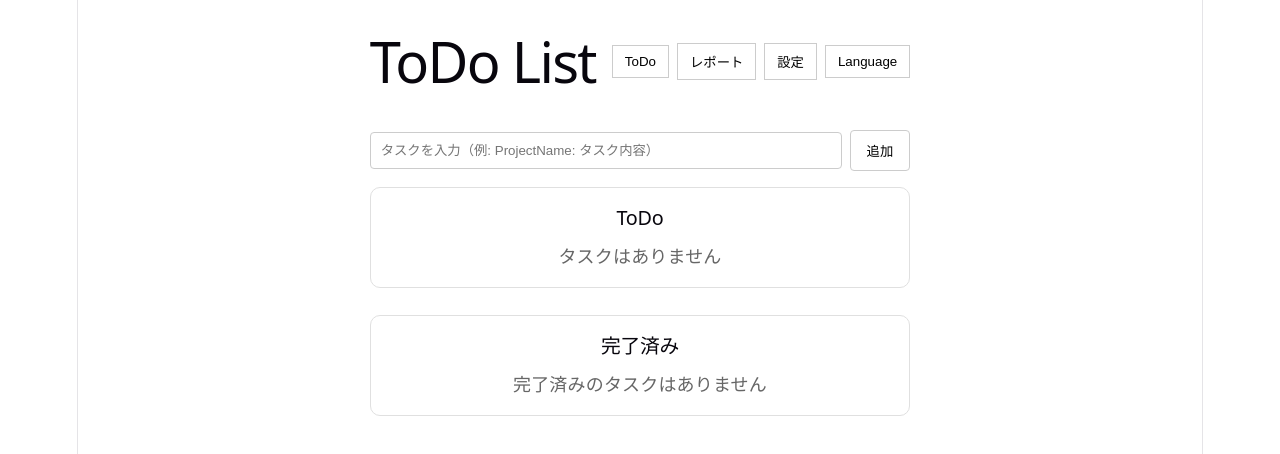
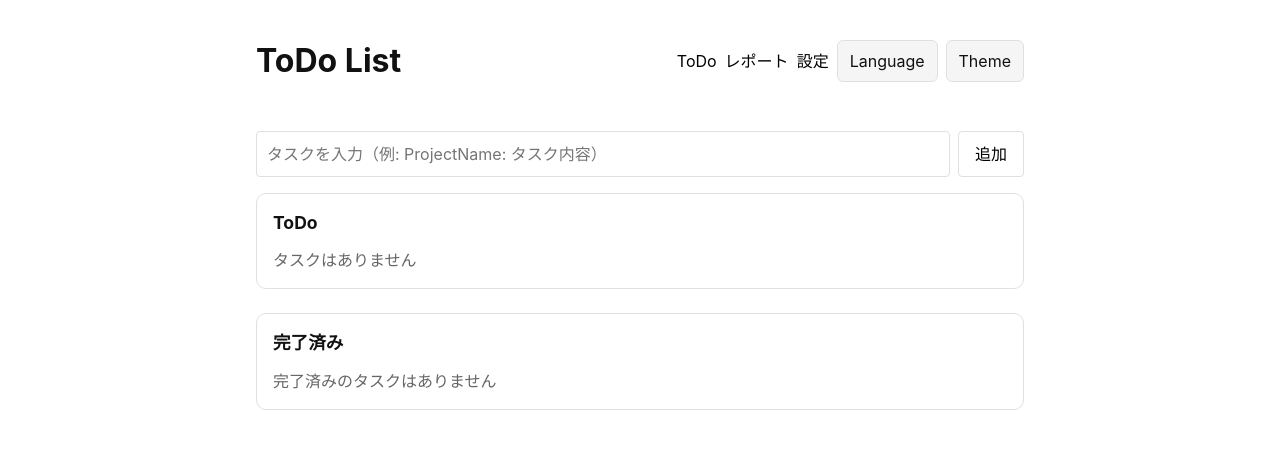
Before and after one commit to altflow/todo-list, a React (Vite) app: page / in a window 1280 px wide. Shown: the top 454 px of the page. Built offline with nearby package versions, Linux system fonts and the light colour scheme.

Commit message:
implemented dark and light theme

```diff
--- a/src/components/ProjectFilter/ProjectFilter.module.css
+++ b/src/components/ProjectFilter/ProjectFilter.module.css
@@ -8,7 +8,7 @@
 
 .label {
   font-weight: 600;
-  color: #333333;
+  color: var(--color-text-primary);
 }
 
 .filterList {
@@ -18,10 +18,10 @@
 }
 
 .filterButton {
-  border: 1px solid #d1d5db;
+  border: 1px solid var(--color-border);
   border-radius: 9999px;
-  background: #f9fafb;
-  color: #111827;
+  background: var(--color-bg-secondary);
+  color: var(--color-text-primary);
   padding: 0.45rem 0.9rem;
   cursor: pointer;
   transition: background-color 0.2s ease, border-color 0.2s ease;
--- a/src/components/TodoApp/TodoApp.module.css
+++ b/src/components/TodoApp/TodoApp.module.css
@@ -18,40 +18,52 @@
   align-items: center;
 }
 
-.languageMenu {
+.languageMenu,
+.themeMenu {
   position: relative;
 }
 
-.languageTrigger {
+.languageTrigger,
+.themeTrigger {
   display: inline-flex;
   align-items: center;
   justify-content: center;
+  padding: 8px 12px;
+  border: 1px solid var(--color-border);
+  background: var(--color-bg-secondary);
+  color: var(--color-text-primary);
+  cursor: pointer;
+  border-radius: 6px;
 }
 
-.languageDropdown {
+.languageDropdown,
+.themeDropdown {
   position: absolute;
   right: 0;
   top: calc(100% + 8px);
-  background: #fff;
-  border: 1px solid #ccc;
+  background: var(--color-bg-secondary);
+  border: 1px solid var(--color-border);
   box-shadow: 0 4px 12px rgba(0, 0, 0, 0.08);
   border-radius: 4px;
   z-index: 10;
   min-width: 160px;
 }
 
-.languageOption {
+.languageOption,
+.themeOption {
   display: block;
   width: 100%;
   padding: 10px 12px;
   border: none;
   background: transparent;
+  color: var(--color-text-primary);
   text-align: left;
   cursor: pointer;
 }
 
-.languageOption:hover {
-  background: #f5f5f5;
+.languageOption:hover,
+.themeOption:hover {
+  background: var(--color-bg-tertiary);
 }
 
 .main {
@@ -61,12 +73,9 @@
 }
 
 button {
-  padding: 8px 12px;
-  border: 1px solid #ccc;
-  background: #fff;
   cursor: pointer;
 }
 
 button:hover {
-  background: #f5f5f5;
+  opacity: 0.92;
 }
--- a/src/components/TodoApp/TodoApp.tsx
+++ b/src/components/TodoApp/TodoApp.tsx
@@ -2,6 +2,7 @@ import { useEffect, useRef, useState } from 'react'
 import type { ProjectFilter } from '../../types/todo'
 import { useTranslation } from 'react-i18next'
 import { useTodos } from '../../hooks/useTodos'
+import { useTheme, type Theme } from '../../hooks/useTheme'
 import styles from './TodoApp.module.css'
 import { TodoInput } from '../TodoInput/TodoInput.tsx'
 import { TodoList } from '../TodoList/TodoList'
@@ -21,8 +22,11 @@ export const TodoApp = () => {
   const [activeTab, setActiveTab] = useState<Tab>('todo')
   const [selectedFilter, setSelectedFilter] = useState<ProjectFilter>('all')
   const [isLangMenuOpen, setIsLangMenuOpen] = useState(false)
+  const [isThemeMenuOpen, setIsThemeMenuOpen] = useState(false)
   const langMenuRef = useRef<HTMLDivElement | null>(null)
+  const themeMenuRef = useRef<HTMLDivElement | null>(null)
   const { t, i18n } = useTranslation()
+  const { theme, setTheme } = useTheme()
   const {
     todos,
     deletedStack,
@@ -37,7 +41,7 @@ export const TodoApp = () => {
   } = useTodos()
 
   useEffect(() => {
-    if (!isLangMenuOpen) {
+    if (!isLangMenuOpen && !isThemeMenuOpen) {
       return undefined
     }
 
@@ -45,17 +49,26 @@ export const TodoApp = () => {
       if (langMenuRef.current && !langMenuRef.current.contains(event.target as Node)) {
         setIsLangMenuOpen(false)
       }
+
+      if (themeMenuRef.current && !themeMenuRef.current.contains(event.target as Node)) {
+        setIsThemeMenuOpen(false)
+      }
     }
 
     document.addEventListener('mousedown', handleClickOutside)
     return () => {
       document.removeEventListener('mousedown', handleClickOutside)
     }
-  }, [isLangMenuOpen])
+  }, [isLangMenuOpen, isThemeMenuOpen])
 
   const handleLanguageSelect = (code: string) => {
     i18n.changeLanguage(code)
     setIsLangMenuOpen(false)
+  }
+
+  const handleThemeSelect = (selectedTheme: Theme) => {
+    setTheme(selectedTheme)
+    setIsThemeMenuOpen(false)
   }
 
   return (
@@ -96,6 +109,30 @@ export const TodoApp = () => {
               </div>
             )}
           </div>
+          <div className={styles.themeMenu} ref={themeMenuRef}>
+            <button
+              type="button"
+              className={styles.themeTrigger}
+              onClick={() => setIsThemeMenuOpen((prev) => !prev)}
+            >
+              Theme
+            </button>
+            {isThemeMenuOpen && (
+              <div className={styles.themeDropdown}>
+                {(['light', 'dark', 'auto'] as Theme[]).map((option) => (
+                  <button
+                    key={option}
+                    type="button"
+                    className={styles.themeOption}
+                    onClick={() => handleThemeSelect(option)}
+                  >
+                    {theme === option ? '✓ ' : ''}
+                    {option === 'light' ? 'Light' : option === 'dark' ? 'Dark' : 'Auto'}
+                  </button>
+                ))}
+              </div>
+            )}
+          </div>
         </nav>
       </header>
       <main className={styles.main}>
--- a/src/components/TodoInput/TodoInput.module.css
+++ b/src/components/TodoInput/TodoInput.module.css
@@ -7,18 +7,18 @@
 .input {
   flex: 1;
   padding: 10px;
-  border: 1px solid #ccc;
+  border: 1px solid var(--color-border);
   border-radius: 4px;
 }
 
 .button {
   padding: 10px 16px;
-  border: 1px solid #ccc;
+  border: 1px solid var(--color-border);
   border-radius: 4px;
-  background: #fff;
+  background: var(--color-bg);
   cursor: pointer;
 }
 
 .button:hover {
-  background: #f5f5f5;
+  background: var(--color-bg-secondary);
 }
--- a/src/components/TodoList/TodoList.module.css
+++ b/src/components/TodoList/TodoList.module.css
@@ -4,8 +4,8 @@
 }
 
 .section {
-  background: #ffffff;
-  border: 1px solid #e0e0e0;
+  background: var(--color-bg);
+  border: 1px solid var(--color-border);
   border-radius: 10px;
   padding: 1rem;
 }
@@ -17,7 +17,7 @@
 
 .emptyText {
   margin: 0;
-  color: #666666;
+  color: var(--color-text-secondary);
 }
 
 .clearButton {
@@ -25,11 +25,11 @@
   padding: 0.6rem 0.9rem;
   border: none;
   border-radius: 6px;
-  background: #ef5350;
-  color: #ffffff;
+  background: var(--color-danger);
+  color: var(--color-text-primary);
   cursor: pointer;
 }
 
 .clearButton:hover {
-  background: #d32f2f;
+  background: var(--color-danger-hover);
 }
--- a/src/components/WeeklyReport/WeeklyReport.module.css
+++ b/src/components/WeeklyReport/WeeklyReport.module.css
@@ -12,8 +12,8 @@
 }
 
 .navButton {
-  background: #f4f4f4;
-  border: 1px solid #dcdcdc;
+  background: var(--color-bg-secondary);
+  border: 1px solid var(--color-border);
   border-radius: 4px;
   padding: 0.5rem 0.75rem;
   cursor: pointer;
@@ -31,9 +31,9 @@
 
 .group {
   padding: 1rem;
-  border: 1px solid #e5e5e5;
+  border: 1px solid var(--color-border);
   border-radius: 8px;
-  background: #ffffff;
+  background: var(--color-bg);
 }
 
 .projectName {
@@ -57,7 +57,7 @@
 }
 
 .completedAt {
-  color: #666;
+  color: var(--color-text-secondary);
   min-width: 3.5rem;
 }
 
@@ -67,5 +67,5 @@
 
 .emptyMessage {
   margin: 0;
-  color: #555;
+  color: var(--color-text-secondary);
 }
--- /dev/null
+++ b/src/hooks/useTheme.ts
@@ -0,0 +1,36 @@
+import { useEffect, useState } from 'react'
+
+export type Theme = 'light' | 'dark' | 'auto'
+
+const getStoredTheme = (): Theme => {
+  try {
+    const savedTheme = window.localStorage.getItem('theme')
+    if (savedTheme === 'light' || savedTheme === 'dark' || savedTheme === 'auto') {
+      return savedTheme
+    }
+  } catch {
+    // localStorage may be unavailable in some environments
+  }
+
+  return 'auto'
+}
+
+export const useTheme = () => {
+  const [theme, setTheme] = useState<Theme>(() => getStoredTheme())
+
+  useEffect(() => {
+    try {
+      window.localStorage.setItem('theme', theme)
+    } catch {
+      // ignore localStorage write failures
+    }
+
+    if (theme === 'auto') {
+      document.documentElement.removeAttribute('data-theme')
+    } else {
+      document.documentElement.setAttribute('data-theme', theme)
+    }
+  }, [theme])
+
+  return { theme, setTheme }
+}
--- a/src/index.css
+++ b/src/index.css
@@ -1,111 +1,87 @@
+*,
+*::before,
+*::after {
+  box-sizing: border-box;
+}
+
 :root {
-  --text: #6b6375;
-  --text-h: #08060d;
-  --bg: #fff;
-  --border: #e5e4e7;
-  --code-bg: #f4f3ec;
-  --accent: #aa3bff;
-  --accent-bg: rgba(170, 59, 255, 0.1);
-  --accent-border: rgba(170, 59, 255, 0.5);
-  --social-bg: rgba(244, 243, 236, 0.5);
-  --shadow:
-    rgba(0, 0, 0, 0.1) 0 10px 15px -3px, rgba(0, 0, 0, 0.05) 0 4px 6px -2px;
-
-  --sans: system-ui, 'Segoe UI', Roboto, sans-serif;
-  --heading: system-ui, 'Segoe UI', Roboto, sans-serif;
-  --mono: ui-monospace, Consolas, monospace;
-
-  font: 18px/145% var(--sans);
-  letter-spacing: 0.18px;
-  color-scheme: light dark;
-  color: var(--text);
-  background: var(--bg);
-  font-synthesis: none;
-  text-rendering: optimizeLegibility;
-  -webkit-font-smoothing: antialiased;
-  -moz-osx-font-smoothing: grayscale;
-
-  @media (max-width: 1024px) {
-    font-size: 16px;
-  }
+  --color-bg: #ffffff;
+  --color-bg-secondary: #f5f5f5;
+  --color-bg-tertiary: #ebebeb;
+  --color-border: #e0e0e0;
+  --color-border-strong: #cccccc;
+  --color-text-primary: #111111;
+  --color-text-secondary: #666666;
+  --color-text-muted: #999999;
+  --color-danger: #dc2626;
+  --color-danger-hover: #b91c1c;
+  --color-danger-bg: #fef2f2;
 }
 
 @media (prefers-color-scheme: dark) {
   :root {
-    --text: #9ca3af;
-    --text-h: #f3f4f6;
-    --bg: #16171d;
-    --border: #2e303a;
-    --code-bg: #1f2028;
-    --accent: #c084fc;
-    --accent-bg: rgba(192, 132, 252, 0.15);
-    --accent-border: rgba(192, 132, 252, 0.5);
-    --social-bg: rgba(47, 48, 58, 0.5);
-    --shadow:
-      rgba(0, 0, 0, 0.4) 0 10px 15px -3px, rgba(0, 0, 0, 0.25) 0 4px 6px -2px;
-  }
-
-  #social .button-icon {
-    filter: invert(1) brightness(2);
+    --color-bg: #121212;
+    --color-bg-secondary: #1e1e1e;
+    --color-bg-tertiary: #2a2a2a;
+    --color-border: #2e2e2e;
+    --color-border-strong: #444444;
+    --color-text-primary: #f0f0f0;
+    --color-text-secondary: #aaaaaa;
+    --color-text-muted: #666666;
+    --color-danger: #ef4444;
+    --color-danger-hover: #dc2626;
+    --color-danger-bg: #2d1515;
   }
 }
 
-#root {
-  width: 1126px;
-  max-width: 100%;
-  margin: 0 auto;
-  text-align: center;
-  border-inline: 1px solid var(--border);
-  min-height: 100svh;
-  display: flex;
-  flex-direction: column;
-  box-sizing: border-box;
+[data-theme="light"] {
+  --color-bg: #ffffff;
+  --color-bg-secondary: #f5f5f5;
+  --color-bg-tertiary: #ebebeb;
+  --color-border: #e0e0e0;
+  --color-border-strong: #cccccc;
+  --color-text-primary: #111111;
+  --color-text-secondary: #666666;
+  --color-text-muted: #999999;
+  --color-danger: #dc2626;
+  --color-danger-hover: #b91c1c;
+  --color-danger-bg: #fef2f2;
+}
+
+[data-theme="dark"] {
+  --color-bg: #121212;
+  --color-bg-secondary: #1e1e1e;
+  --color-bg-tertiary: #2a2a2a;
+  --color-border: #2e2e2e;
+  --color-border-strong: #444444;
+  --color-text-primary: #f0f0f0;
+  --color-text-secondary: #aaaaaa;
+  --color-text-muted: #666666;
+  --color-danger: #ef4444;
+  --color-danger-hover: #dc2626;
+  --color-danger-bg: #2d1515;
 }
 
 body {
   margin: 0;
+  padding: 0;
+  background: var(--color-bg);
+  color: var(--color-text-primary);
+  font-family: -apple-system, BlinkMacSystemFont, 'Segoe UI',
+               Roboto, Oxygen, Ubuntu, sans-serif;
+  line-height: 1.5;
+  -webkit-font-smoothing: antialiased;
 }
 
-h1,
-h2 {
-  font-family: var(--heading);
-  font-weight: 500;
-  color: var(--text-h);
+button {
+  border: none;
+  background: none;
+  cursor: pointer;
+  font: inherit;
+  padding: 0;
 }
 
-h1 {
-  font-size: 56px;
-  letter-spacing: -1.68px;
-  margin: 32px 0;
-  @media (max-width: 1024px) {
-    font-size: 36px;
-    margin: 20px 0;
-  }
+input {
+  box-sizing: border-box;
+  font: inherit;
 }
-h2 {
-  font-size: 24px;
-  line-height: 118%;
-  letter-spacing: -0.24px;
-  margin: 0 0 8px;
-  @media (max-width: 1024px) {
-    font-size: 20px;
-  }
-}
-p {
-  margin: 0;
-}
-
-code,
-.counter {
-  font-family: var(--mono);
-  display: inline-flex;
-  border-radius: 4px;
-  color: var(--text-h);
-}
-
-code {
-  font-size: 15px;
-  line-height: 135%;
-  padding: 4px 8px;
-  background: var(--code-bg);
-}
```
Also changed, not shown: src/components/Settings/Settings.module.css (+6 -6 lines), src/components/TodoItem/TodoItem.module.css (+7 -7 lines), src/components/UndoToast/UndoToast.module.css (+5 -5 lines).
